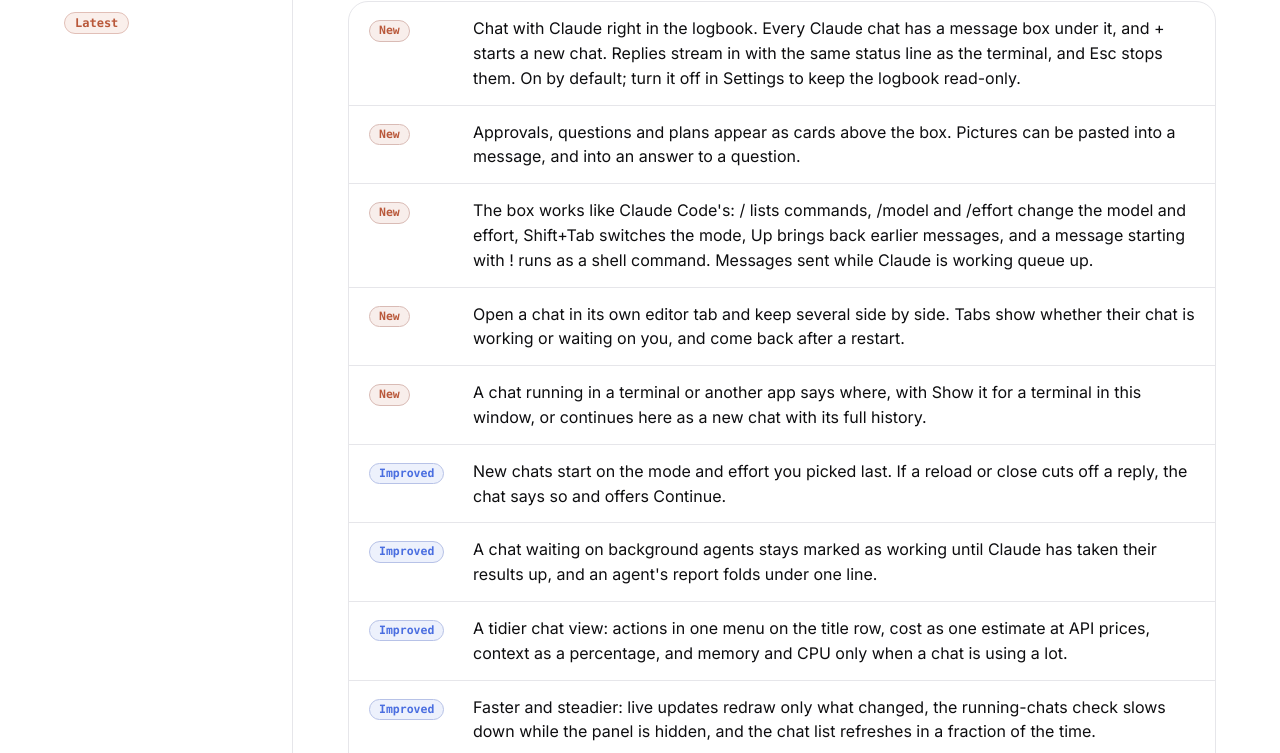
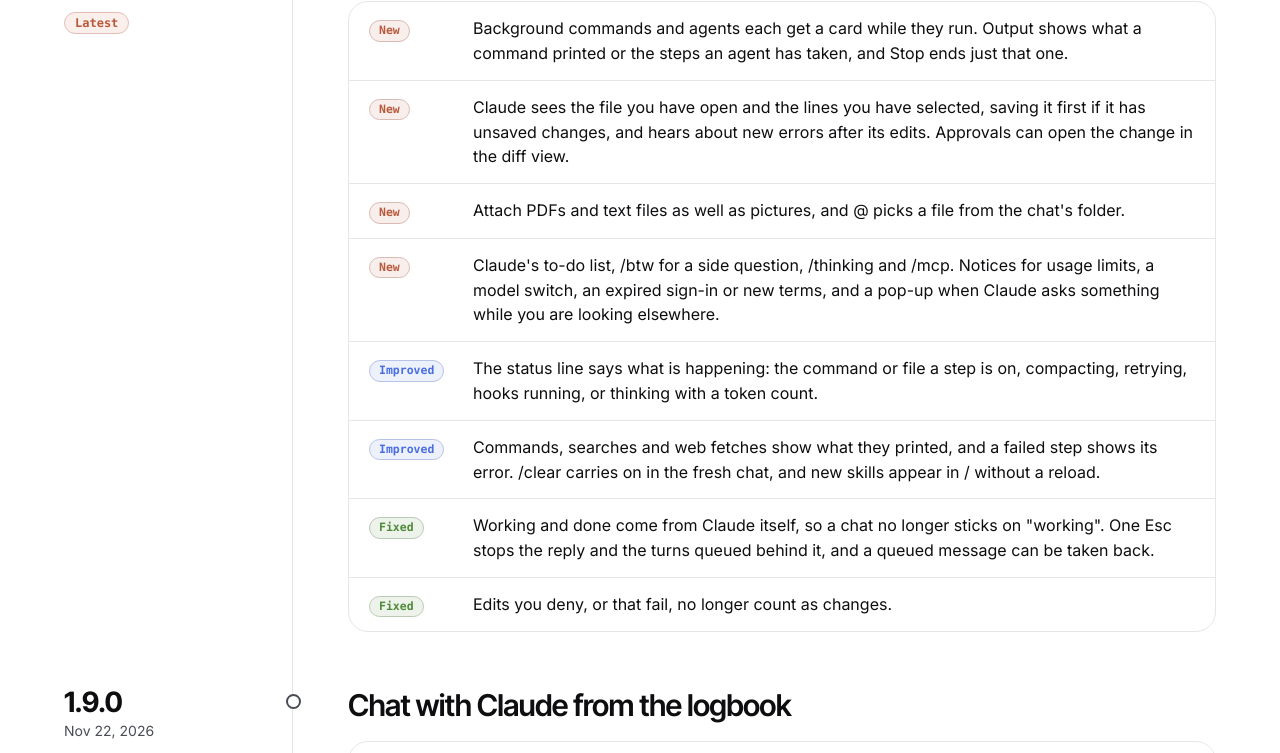
Before and after one commit to Ragulsundaram/agent-logbook-site, a plain HTML site: page changelog.html in a window 1280 px wide. Shown: the part 490-1243 px from the top of the page. Drawn offline with Linux system fonts and the light colour scheme.

Commit message:
Changelog: 1.10.0

```diff
--- a/changelog.html
+++ b/changelog.html
@@ -48,8 +48,24 @@
     </div>
 
     <ol class="timeline">
+      <li class="rel" id="v1.10.0">
+        <div class="rel-when"><a class="ver" href="#v1.10.0">1.10.0</a><time datetime="2026-11-23">Nov 23, 2026</time><span class="latest">Latest</span></div>
+        <div class="rel-body">
+          <h2>Chatting from the logbook feels native</h2>
+          <ul>
+            <li data-kind="new"><b class="tagk new">New</b><span>Background commands and agents each get a card while they run. Output shows what a command printed or the steps an agent has taken, and Stop ends just that one.</span></li>
+            <li data-kind="new"><b class="tagk new">New</b><span>Claude sees the file you have open and the lines you have selected, saving it first if it has unsaved changes, and hears about new errors after its edits. Approvals can open the change in the diff view.</span></li>
+            <li data-kind="new"><b class="tagk new">New</b><span>Attach PDFs and text files as well as pictures, and @ picks a file from the chat's folder.</span></li>
+            <li data-kind="new"><b class="tagk new">New</b><span>Claude's to-do list, /btw for a side question, /thinking and /mcp. Notices for usage limits, a model switch, an expired sign-in or new terms, and a pop-up when Claude asks something while you are looking elsewhere.</span></li>
+            <li data-kind="improved"><b class="tagk improved">Improved</b><span>The status line says what is happening: the command or file a step is on, compacting, retrying, hooks running, or thinking with a token count.</span></li>
+            <li data-kind="improved"><b class="tagk improved">Improved</b><span>Commands, searches and web fetches show what they printed, and a failed step shows its error. /clear carries on in the fresh chat, and new skills appear in / without a reload.</span></li>
+            <li data-kind="fixed"><b class="tagk fixed">Fixed</b><span>Working and done come from Claude itself, so a chat no longer sticks on "working". One Esc stops the reply and the turns queued behind it, and a queued message can be taken back.</span></li>
+            <li data-kind="fixed"><b class="tagk fixed">Fixed</b><span>Edits you deny, or that fail, no longer count as changes.</span></li>
+          </ul>
+        </div>
+      </li>
       <li class="rel" id="v1.9.0">
-        <div class="rel-when"><a class="ver" href="#v1.9.0">1.9.0</a><time datetime="2026-11-22">Nov 22, 2026</time><span class="latest">Latest</span></div>
+        <div class="rel-when"><a class="ver" href="#v1.9.0">1.9.0</a><time datetime="2026-11-22">Nov 22, 2026</time></div>
         <div class="rel-body">
           <h2>Chat with Claude from the logbook</h2>
           <ul>
```
